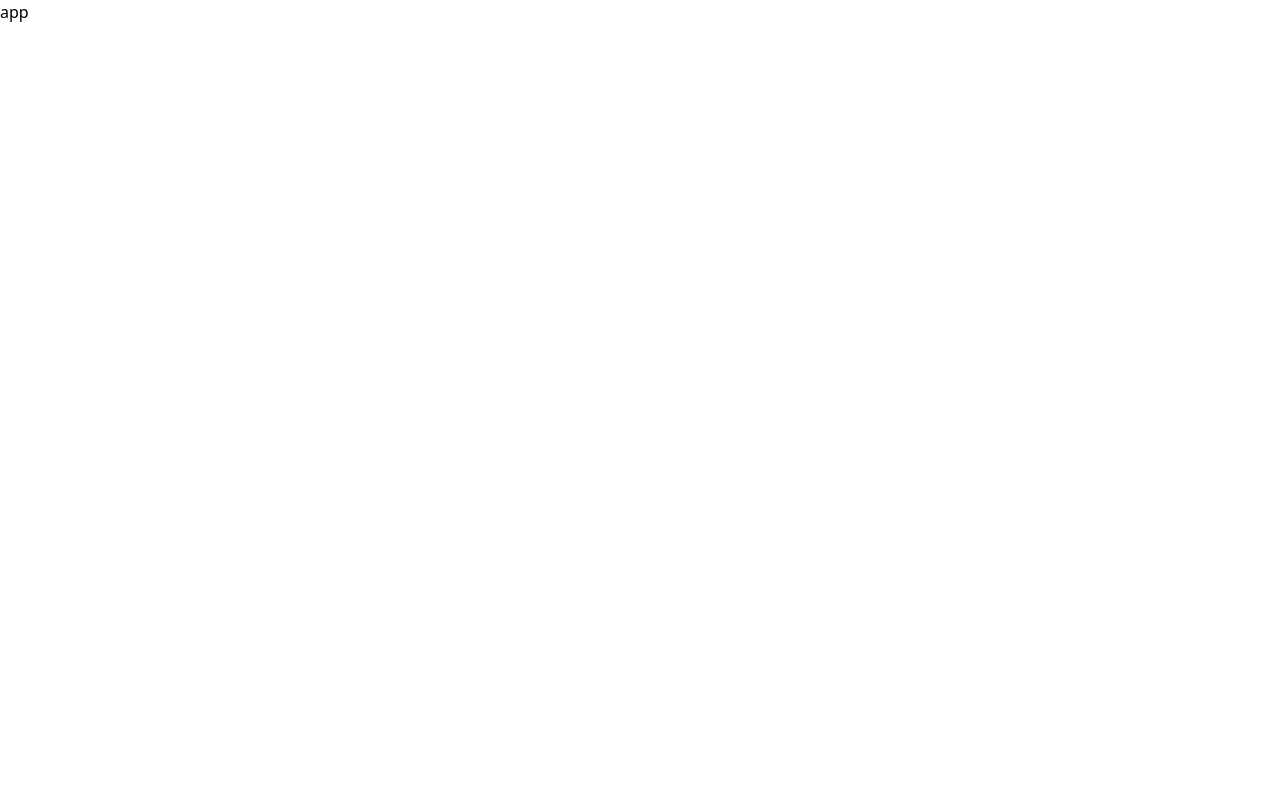
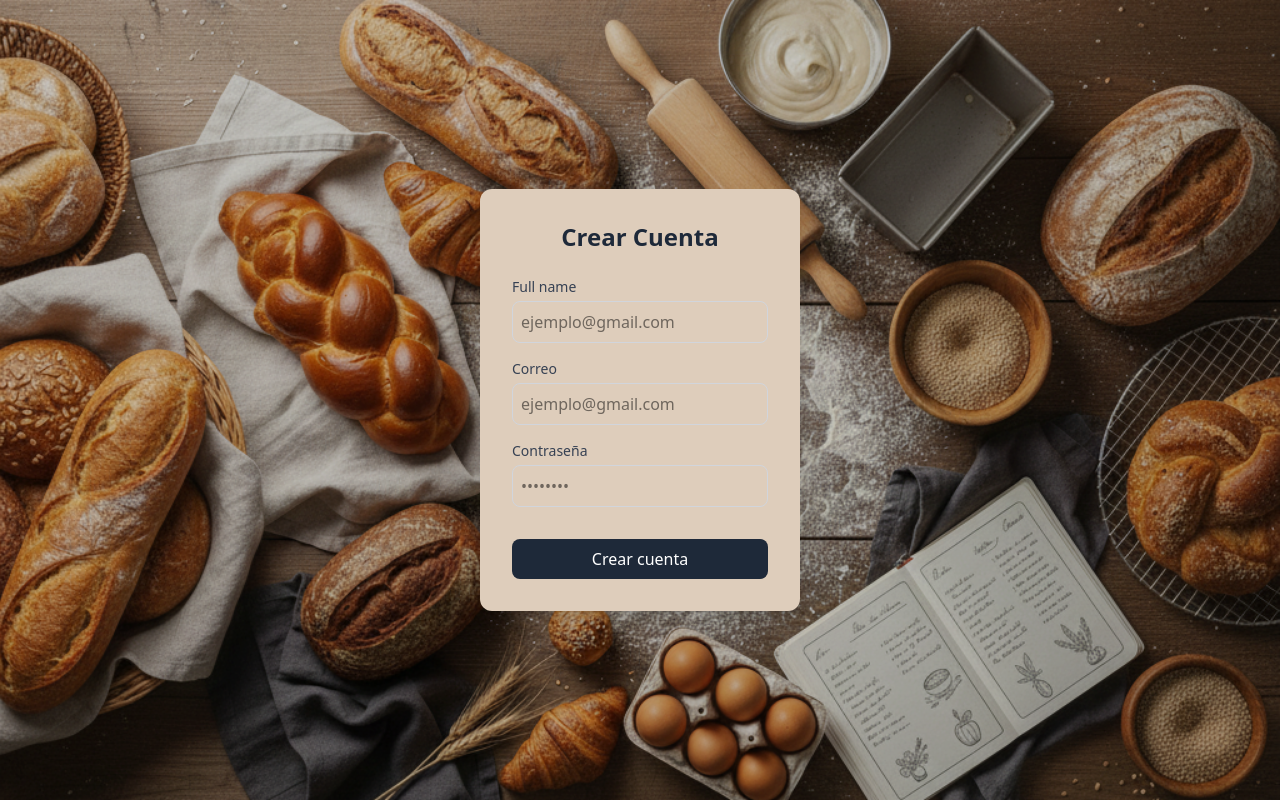
Before and after one commit to moises0928m-cyber/Panederia, a React (Vite) app: page /newuser in a window 1280 px wide. Built offline with nearby package versions, Linux system fonts and the light colour scheme.

Commit message:
Login y nuevo

```diff
--- a/src/App.jsx
+++ b/src/App.jsx
@@ -1,5 +1,18 @@
 import React from "react";
+import Login from "./components/Login";
+import { Route, Routes, Navigate } from "react-router-dom";
+import Home from "./components/Home";
+import Nuevo from "./components/Nuevo";
 
 export default function App() {
-  return <div>app</div>;
+  return (
+    <>
+      <Routes>
+        <Route path="/" element={<Login />} />
+        <Route path="/home" element={<Home />} />
+        <Route path="/newuser" element={<Nuevo />} />
+        <Route path="*" element={<Navigate to="/" />} />
+      </Routes>
+    </>
+  );
 }
--- /dev/null
+++ b/src/components/Home.jsx
@@ -0,0 +1,5 @@
+import React from "react";
+
+export default function Home() {
+  return <div>home jsjsjsjsjsjjjsj</div>;
+}
--- /dev/null
+++ b/src/components/Login.jsx
@@ -0,0 +1,93 @@
+import { useState } from "react";
+import { useNavigate } from "react-router-dom";
+
+export default function Login() {
+  const [email, setEmail] = useState("");
+  const [password, setPassword] = useState("");
+  const [error, setError] = useState(null);
+  const [loading, setLoading] = useState(false);
+  const navigate = useNavigate();
+
+  async function formulario(e) {
+    e.preventDefault();
+    setLoading(true);
+    setError(null);
+    console.log(email);
+    console.log(password);
+    try {
+      const respuesta = await fetch(
+        "https://api-funval-g6.onrender.com/auth/login",
+        {
+          method: "POST",
+          headers: {
+            "Content-type": "application/json",
+          },
+          body: JSON.stringify({
+            email,
+            password,
+          }),
+        }
+      );
+      const data = await respuesta.json();
+      localStorage.setItem("token", data.access_token);
+      navigate("/home");
+    } catch (erro) {
+      setError(erro.message);
+    } finally {
+      setLoading(false);
+    }
+  }
+
+  const nuevo = () => {
+    navigate("/newuser");
+  };
+
+  return (
+    <div className="h-screen w-full bg-cover bg-center flex items-center justify-center relative bg-[url(/gemini.png)]">
+      <div className="absolute inset-0 bg-black/20"></div>
+
+      <div className="relative z-10 bg-[#decdbb] bg-opacity-90 p-8 rounded-xl shadow-lg w-80">
+        <h2 className="text-2xl font-semibold mb-6 text-center text-gray-800">
+          Iniciar Sesión
+        </h2>
+
+        <form onSubmit={formulario} className="flex flex-col gap-4">
+          <div className="flex flex-col">
+            <label className="text-sm font-medium text-gray-700">Correo</label>
+            <input
+              type="email"
+              className="mt-1 p-2 rounded-lg border border-gray-300 focus:outline-none focus:ring focus:ring-gray-400"
+              placeholder="ejemplo@gmail.com"
+              onChange={(e) => setEmail(e.target.value)}
+            />
+          </div>
+
+          <div className="flex flex-col">
+            <label className="text-sm font-medium text-gray-700">
+              Contraseña
+            </label>
+            <input
+              onChange={(e) => setPassword(e.target.value)}
+              type="password"
+              className="mt-1 p-2 rounded-lg border border-gray-300 focus:outline-none focus:ring focus:ring-gray-400"
+              placeholder="••••••••"
+            />
+          </div>
+
+          <button
+            type="submit"
+            className="mt-4 w-full bg-gray-800 text-white p-2 rounded-lg hover:bg-gray-900 transition"
+          >
+            Entrar
+          </button>
+          <p
+            onClick={nuevo}
+            className="text-sm w-full flex  justify-center cursor-pointer"
+          >
+            ¿Ya tiene cuenta?
+          </p>
+        </form>
+      </div>
+    </div>
+  );
+}
--- /dev/null
+++ b/src/components/Nuevo.jsx
@@ -0,0 +1,97 @@
+import React, { useState } from "react";
+import { useNavigate } from "react-router-dom";
+
+export default function Nuevo() {
+  const [name, setName] = useState("");
+  const [email, setEmail] = useState("");
+  const [password, setPassword] = useState("");
+  const [error, setError] = useState(null);
+
+  const navigate = useNavigate();
+
+  async function crear(e) {
+    e.preventDefault();
+    console.log(name);
+    console.log(password);
+    console.log(email);
+    try {
+      const respuesta = await fetch(
+        "https://api-funval-g6.onrender.com/auth/register",
+        {
+          method: "POST",
+          headers: {
+            "Content-Type": "application/json",
+          },
+          body: JSON.stringify({
+            email,
+            password,
+            name,
+          }),
+        }
+      );
+      const data = respuesta.json();
+      alert("usuario creado correctamente");
+      navigate("/");
+    } catch (err) {
+      setError(err);
+    }
+  }
+
+  return (
+    <>
+      <div className=" h-screen w-full bg-[url(/nuevo.png)] bg-no-repeat bg-center bg-cover relative">
+        <div className="flex items-center justify-center absolute inset-0 bg-black/20">
+          <div className="relative z-10 bg-[#decdbb] bg-opacity-90 p-8 rounded-xl shadow-lg w-80">
+            <h2 className="text-2xl font-semibold mb-6 text-center text-gray-800">
+              Crear Cuenta
+            </h2>
+
+            <form onSubmit={crear} className="flex flex-col gap-4">
+              <div className="flex flex-col">
+                <label className="text-sm font-medium text-gray-700">
+                  Full name
+                </label>
+                <input
+                  onChange={(e) => setName(e.target.value)}
+                  type="text"
+                  className="mt-1 p-2 rounded-lg border border-gray-300 focus:outline-none focus:ring focus:ring-gray-400"
+                  placeholder="ejemplo@gmail.com"
+                />
+              </div>
+              <div className="flex flex-col">
+                <label className="text-sm font-medium text-gray-700">
+                  Correo
+                </label>
+                <input
+                  onChange={(e) => setEmail(e.target.value)}
+                  type="email"
+                  className="mt-1 p-2 rounded-lg border border-gray-300 focus:outline-none focus:ring focus:ring-gray-400"
+                  placeholder="ejemplo@gmail.com"
+                />
+              </div>
+
+              <div className="flex flex-col">
+                <label className="text-sm font-medium text-gray-700">
+                  Contraseña
+                </label>
+                <input
+                  onChange={(e) => setPassword(e.target.value)}
+                  type="password"
+                  className="mt-1 p-2 rounded-lg border border-gray-300 focus:outline-none focus:ring focus:ring-gray-400"
+                  placeholder="••••••••"
+                />
+              </div>
+
+              <button
+                type="submit"
+                className="mt-4 w-full bg-gray-800 text-white p-2 rounded-lg hover:bg-gray-900 transition"
+              >
+                Crear cuenta
+              </button>
+            </form>
+          </div>
+        </div>
+      </div>
+    </>
+  );
+}
```
Also changed, not shown: public/nuevo.png (added), 1 other file (tests, documents, lock files or other folders).
